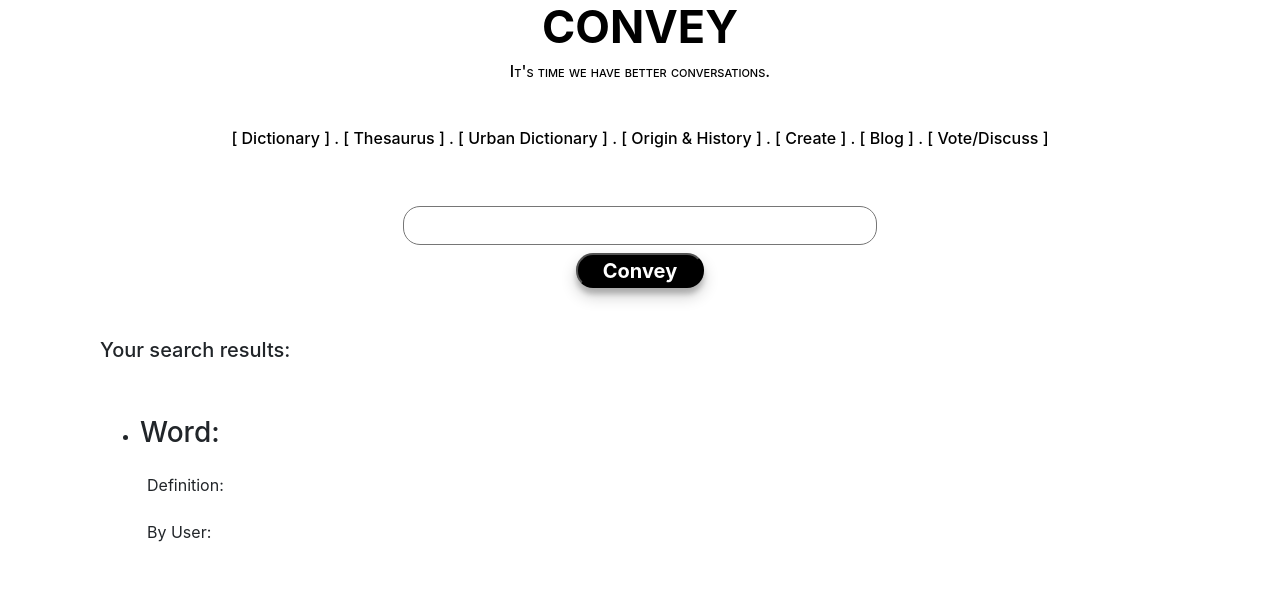
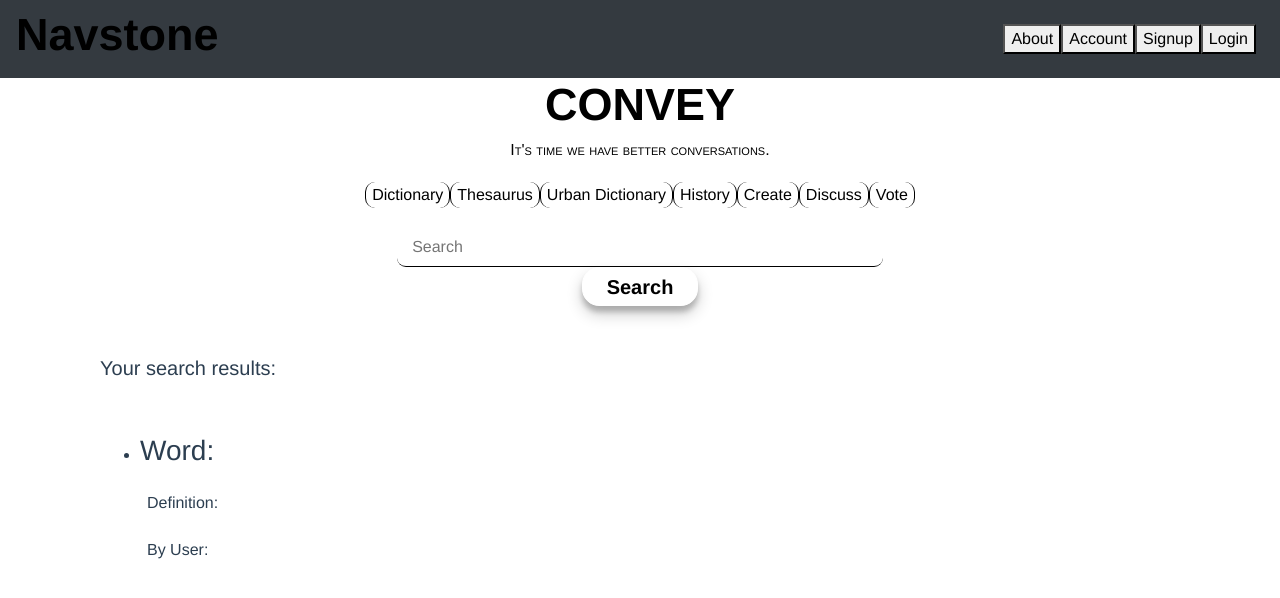
Before and after one commit to chrisngo24/VueJS-Capstone-Draft-1, a Vue app: page /#/ in a window 1280 px wide. Shown: the top 598 px of the page. Built offline with nearby package versions, Linux system fonts and the light colour scheme.

Commit message:
Added simple navbar with non-functioning about,account,signup,login buttons. Messed around with CSS styling.

```diff
--- a/public/index.html
+++ b/public/index.html
@@ -9,7 +9,7 @@
     <!-- Bootstrap CSS -->
     <link rel="stylesheet" href="https://stackpath.bootstrapcdn.com/bootstrap/4.1.3/css/bootstrap.min.css" integrity="sha384-MCw98/SFnGE8fJT3GXwEOngsV7Zt27NXFoaoApmYm81iuXoPkFOJwJ8ERdknLPMO" crossorigin="anonymous">
 
-    <title>Capstone!</title>
+    <title>CAPSTONE VUE</title>
   </head>
   <body>
 
--- a/src/App.vue
+++ b/src/App.vue
@@ -1,18 +1,43 @@
 <!-- PARENT COMPONENT -->
 <template>
   <div id="app">
-
-
+    <nav class="navbar navbar-dark bg-dark">
+      <div>
+        <h1 class="title">Navstone</h1>
+      </div>
+      <div class="btn-toolbar" role="toolbar" aria-label="Toolbar with button groups">
+        <div class="btn-group mr-2" role="group" aria-label="First group">
+          <button type="button" class="btn-nav">About</button>
+          <button type="button" class="btn-nav">Account</button>
+          <button type="button" class="btn-nav">Signup</button>
+          <button type="button" class="btn-nav">Login</button>
+        </div>
+      </div>
+    </nav>
     <router-view/>
   </div>
 </template>
 
-<script>
-  // import Home from './view/Home.vue';
-</script>
+<style>
+#app {
+  font-family: "Avenir", Helvetica, Arial, sans-serif;
+  -webkit-font-smoothing: antialiased;
+  -moz-osx-font-smoothing: grayscale;
+  text-align: center;
+  color: #2c3e50;
+}
+#nav {
+  padding: 30px;
+}
 
-<style>
-.navbar-link {
-  text-align: center;
+#nav a {
+  font-weight: bold;
+  color: #2c3e50;
+}
+.photo {
+  border-radius: 50%;
+}
+#nav a.router-link-exact-active {
+  color: #42b983;
 }
 </style>
--- a/src/views/Home.vue
+++ b/src/views/Home.vue
@@ -8,13 +8,21 @@
       <h6>It's time we have better conversations.</h6>
     </div>
       <div class="pages-links">
-        <h6> [ Dictionary ] . [ Thesaurus ] . [ Urban Dictionary ] . [ Origin & History ] . [ Create ] . [ Blog ] . [ Vote/Discuss ] </h6>
+        <button type="button" class="btn-pages-links-tab">Dictionary</button>
+        <button type="button" class="btn-pages-links-tab">Thesaurus</button>
+        <button type="button" class="btn-pages-links-tab">Urban Dictionary</button>
+        <button type="button" class="btn-pages-links-tab">History</button>
+        <button type="button" class="btn-pages-links-tab">Create</button>
+        <button type="button" class="btn-pages-links-tab">Discuss</button>
+        <button type="button" class="btn-pages-links-tab">Vote</button>
       </div>
-        <div class="search-bar">
-          <h3><input v-on:keyup.enter="submit" class="search-box" type="text" v-model="search"></h3>
-          <button class="search-button" v-on:click="searchEntry()">Convey</button>
-        </div>
-
+        <form class="form-center">
+          <!-- <h3><input v-on:keyup.enter="submit" class="search-box" type="text" v-model="search"></h3> -->
+          <input class="search-form" type="search" placeholder="   Search" aria-label="Search" v-model="search">
+        </form>
+        <form>
+          <button class="search-button" v-on:click="searchEntry()">Search</button>
+        </form>
 
     <div class="results-body">
       <h5>Your search results: {{ search }}</h5>
@@ -41,39 +49,53 @@
   font-variant: small-caps;
   color: black;
   text-align: center;
-  padding-bottom: 40px;
+  padding-bottom: 15px;
 }
 .pages-links {
   font-size: 20;
   color: black;
   text-align: center;
-  padding-bottom: 30px;
+  padding-bottom: 20px;
 }
-.search-bar {
+.btn-pages-links-tab {
+  border-top: 0px white;
+  border-right: 1px solid black;
+  border-bottom: 0px white;
+  border-left: 1px solid black;
+  background-color: white;
+  border-radius: 10px;
+}
+.form-inline {
   color: black;
   text-align: center;
   padding-top: 20px;
 }
-.search-box {
+.search-form {
   height: 39px;
-  width: 37%;
-  border-style: solid;
-  border-width: 1px;
-  border-radius: 17px;
+  width: 38%;
+  border-top: 0px white;
+  border-right: 0px white;
+  border-bottom: 1.5px solid black;
+  border-left: 0px white;
+  background-color: white;
+  border-radius: 9px;
 }
 .search-button {
-  height: 35px;
-  width: 10%;
-  background-color: black;
-  color: white;
+  height: 39px;
+  width: 9%;
+  background-color: white;
+  color: black;
   font-size: 20px;
   font-weight: bold;
   border-radius: 17px;
-  box-shadow: 0 8px 16px 0 rgba(0,0,0,0.2), 0 6px 5px 0 rgba(0,0,0,0.19);
+  border-style: solid;
+  border-width: 1.5px;
+  border-color: white;
+  box-shadow: 0 8px 16px 0 rgba(0, 0, 0, 0.2), 0 6px 5px 0 rgba(0, 0, 0, 0.19);
 }
 .search-button:hover {
-  background-color: white;
-  color: black;
+  background-color: black;
+  color: white;
 }
 .results-body {
   text-align: left;
@@ -100,7 +122,6 @@
 
 <script>
 var axios = require("axios");
-
 export default {
   data: function() {
     return {
@@ -118,15 +139,14 @@ export default {
         search: this.search
       };
       console.log(params);
-      axios.get("http://localhost:3000/api/words", {params: params}).then(
+      axios.get("http://localhost:3000/api/words", { params: params }).then(
         function(response) {
           console.table(response.data);
           this.words = response.data;
         }.bind(this)
       );
-    },
+    }
     // press enter to submit: function() {
-
     // }
   },
   computed: {}
```
Also changed, not shown: src/views/AddDefinitions.vue (added), src/views/CreateWords.vue (added).
